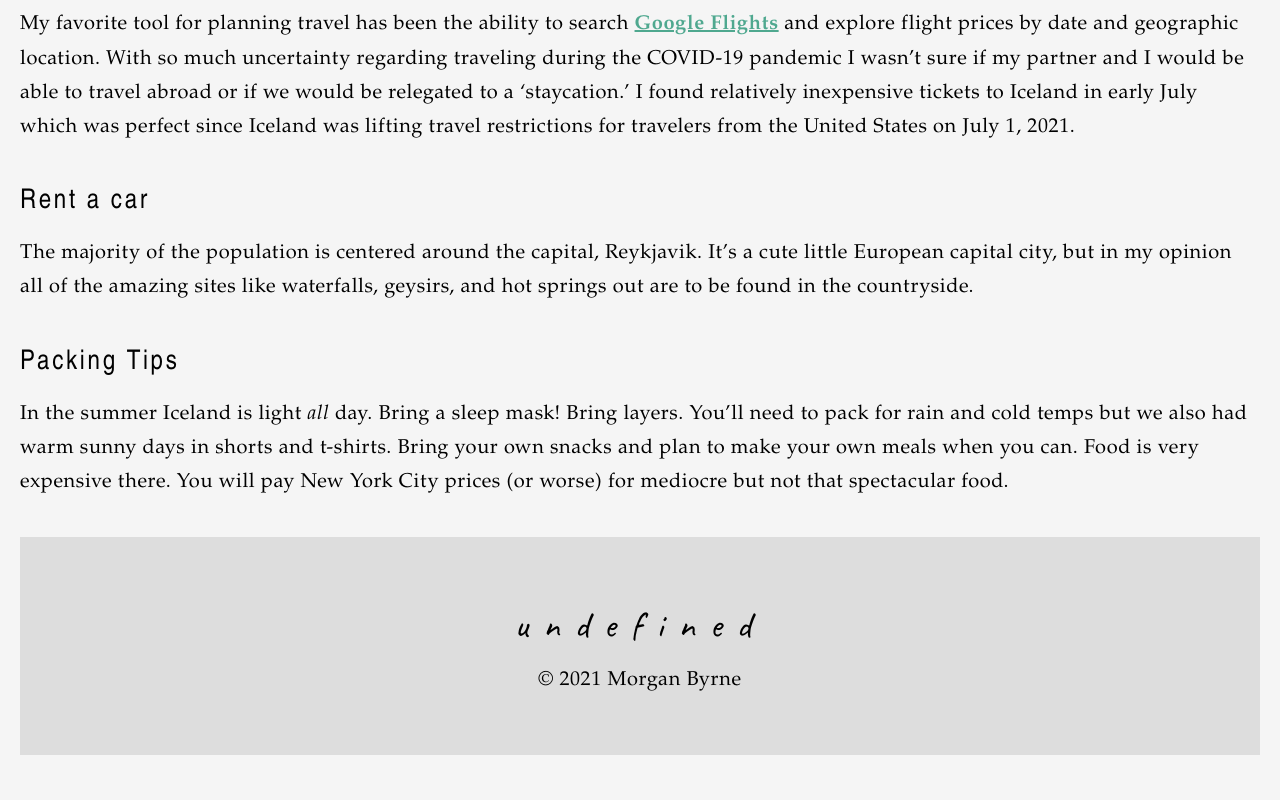
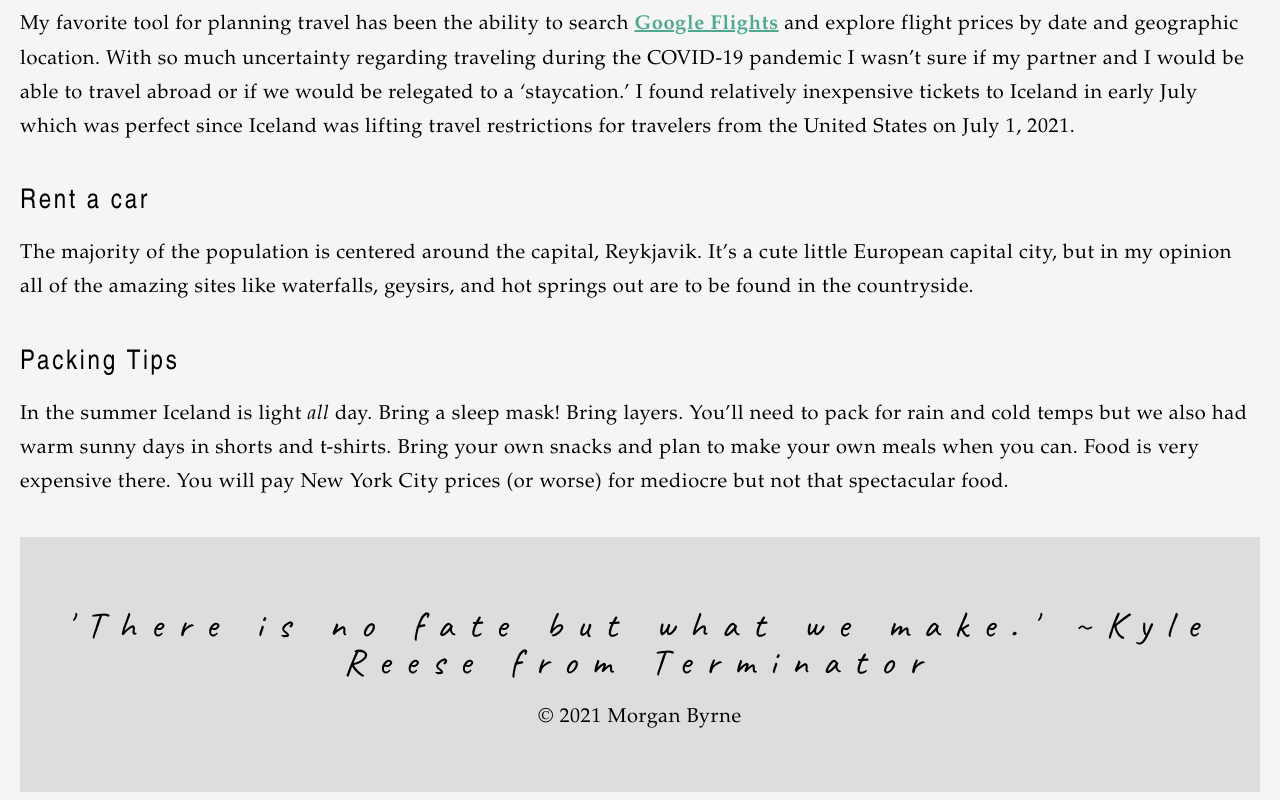
Before and after one commit to fortfreedom3/iceland-wonders, a plain HTML site: page index.html in a window 1280 px wide. Shown: the part 2133-2933 px from the top of the page. Before the commit the page ends 2896 px from the top, so only its background shows below. Drawn offline with Linux system fonts and the light colour scheme.

Commit message:
fixed quote at bottom

```diff
--- a/index.html
+++ b/index.html
@@ -128,7 +128,7 @@
               var quotes = new Array();
               quotes[0] = "'Do or do not. There is no try.' ~Yoda";
               quotes[1] = "'There is no fate but what we make.' ~Kyle Reese from Terminator";
-              quotes[3] = "'When you become comfortable with uncertainty, infinite possibilities open up in your life.' ~Eckhart Tolle";
+              quotes[2] = "'When you become comfortable with uncertainty, infinite possibilities open up in your life.' ~Eckhart Tolle";
               var rand = Math.floor(Math.random()*quotes.length);
               document.write(quotes[rand]);
             }
```
